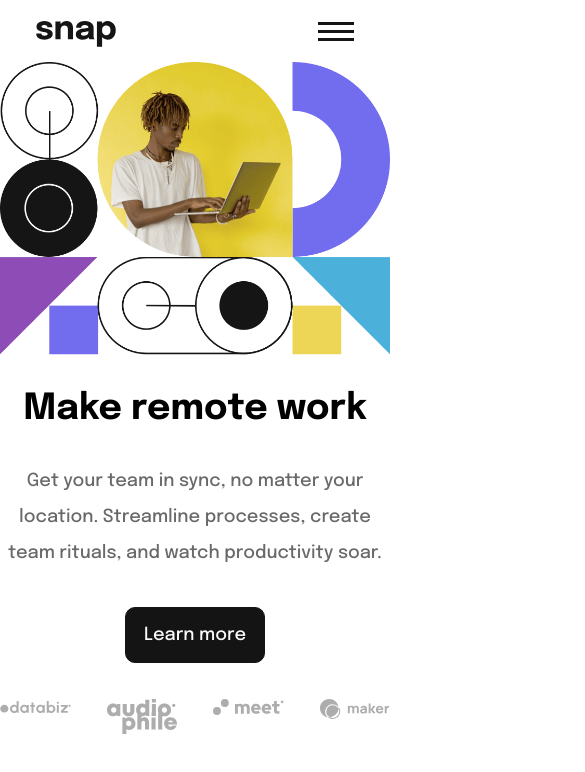
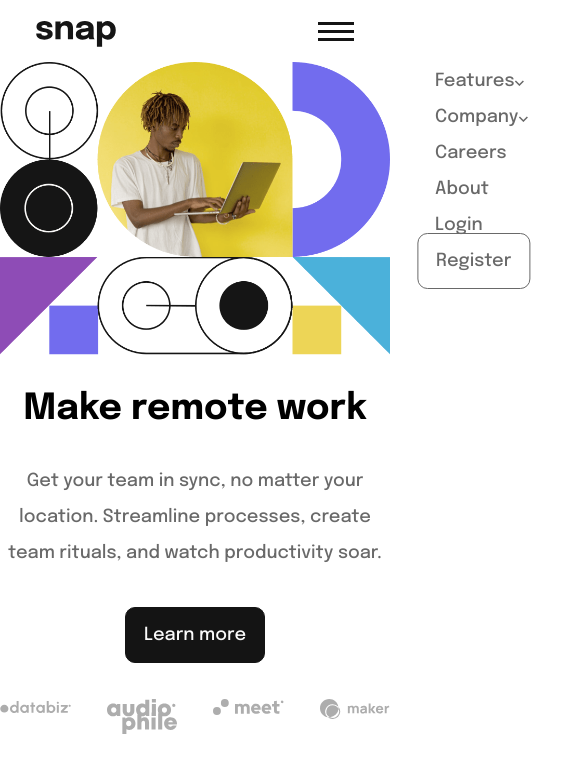
Before and after one commit to blabash/into-section-with-dropdown-navigation, a React (Create React App) app: page / in a window 390 px wide. Shown: the top 772 px of the page, 585 px wide, since content can reach past the window. Built offline with nearby package versions, Linux system fonts and the light colour scheme.

Commit message:
Add transform 0 to mobileNav on clicking toggle

```diff
--- a/src/App.css
+++ b/src/App.css
@@ -63,7 +63,23 @@ a:active {
   border: 1px solid var(--medium-gray);
 }
 
-.nav__toggle {
+.mobile-nav {
+  position: absolute;
+  top: 0;
+  width: calc(66% - 3rem);
+  height: 100vh;
+  right: 0;
+  padding: 4em 1.5em 0;
+  background: #fff;
+  transition: transform 350ms ease-in-out;
+  transform: translateX(100%);
+}
+
+.mobile-nav.mobile-nav--open {
+  transform: translateX(0);
+}
+
+.mobile-nav__toggle {
   background-color: inherit;
   position: relative;
   border: 0;
@@ -71,9 +87,10 @@ a:active {
   height: 1rem;
   padding: 0;
   transition: transform 350ms ease-in-out;
+  z-index: 10;
 }
 
-.nav__toggle.mobile-nav--open {
+.mobile-nav__toggle.mobile-nav--open {
   transform: rotateZ(45deg);
 }
 
@@ -194,6 +211,7 @@ p {
 .flex-col-container {
   display: flex;
   flex-direction: column;
+  gap: 1em;
 }
 
 .flex-grow-1 {
--- a/src/App.tsx
+++ b/src/App.tsx
@@ -19,7 +19,9 @@ const MobileNav = ({
 }: MobileNavProps) => {
   return (
     <nav
-      className={`desktop-hidden${mobileNavToggled ? " mobile-nav--open" : ""}`}
+      className={`mobile-nav desktop-hidden${
+        mobileNavToggled ? " mobile-nav--open" : ""
+      }`}
     >
       <ul className="flex-col-container">
         <li>
@@ -38,7 +40,6 @@ const MobileNav = ({
         <li>
           <a href="">About</a>
         </li>
-        <div className="flex-row-container">
         <li>
           <a href="">Login</a>
         </li>
@@ -47,7 +48,6 @@ const MobileNav = ({
             Register
           </a>
         </li>
-        </div>
       </ul>
     </nav>
   );
@@ -61,7 +61,7 @@ const MobileNavToggle = ({
 }: MobileNavToggleProps) => {
   return (
     <button
-      className={`nav__toggle desktop-hidden${
+      className={`mobile-nav__toggle desktop-hidden${
         mobileNavToggled ? " mobile-nav--open" : ""
       }`}
       onClick={() => setMobileNavToggled((s) => !s)}
@@ -83,10 +83,10 @@ function App() {
             mobileNavToggled={mobileNavToggled}
             setMobileNavToggled={setMobileNavToggled}
           />
-          {/* <MobileNav
+          <MobileNav
             mobileNavToggled={mobileNavToggled}
             setMobileNavToggled={setMobileNavToggled}
-          /> */}
+          />
           <nav className="flex-grow-1 mobile-hidden">
             <ul className="flex-row-container justify-space-between">
               <div className="flex-row-container">
```
Lines whose indentation alone changed are shown as unchanged.
